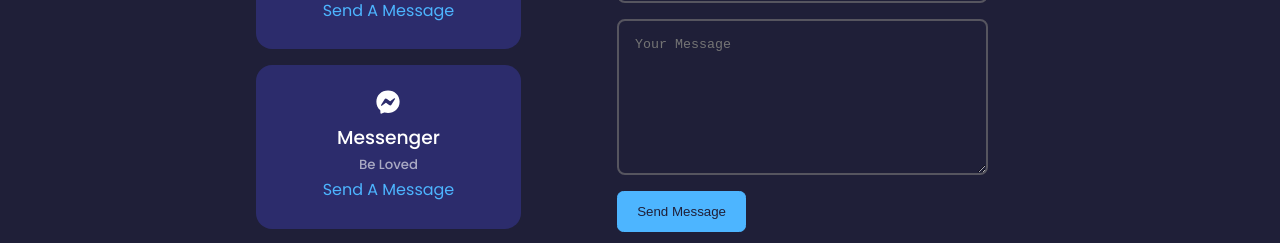
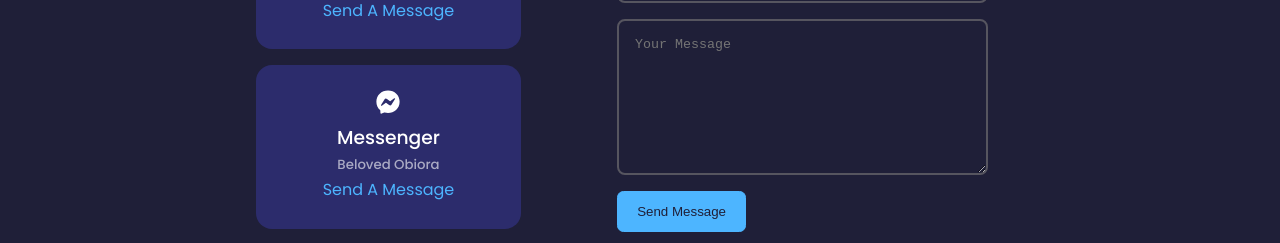
Before and after one commit to Belgotech/my-react-portfolio, a React (Vite) app: page / in a window 1280 px wide. Shown: the part 5508-5751 px from the top of the page. Built offline with nearby package versions, Linux system fonts and the light colour scheme.

Commit message:
App Update

```diff
--- a/src/Component/Contact/Contact.jsx
+++ b/src/Component/Contact/Contact.jsx
@@ -38,7 +38,7 @@ const Contact = () => {
                 <article className="socials">
                     <FaFacebookMessenger className='socials__icon'/>
                     <h3>Messenger</h3>
-                    <h5>Be Loved</h5>
+                    <h5>Beloved Obiora</h5>
                     <a href="https://m.me/slendid.king" target="_blank">Send A Message</a>
                 </article>
                 <article className="socials">
--- a/src/Component/Header/CTA/CTA.jsx
+++ b/src/Component/Header/CTA/CTA.jsx
@@ -1,5 +1,5 @@
 import React from 'react'
-import CV_2022 from '../../../assets/CV_2022.pdf'
+import CV_2022 from '../../../assets/CV (6).pdf'
 
 const CTA = () => {
     return (
```
Also changed, not shown: src/assets/beloved 2 copy.jpg (added), 1 other file (tests, documents, lock files or other folders).
